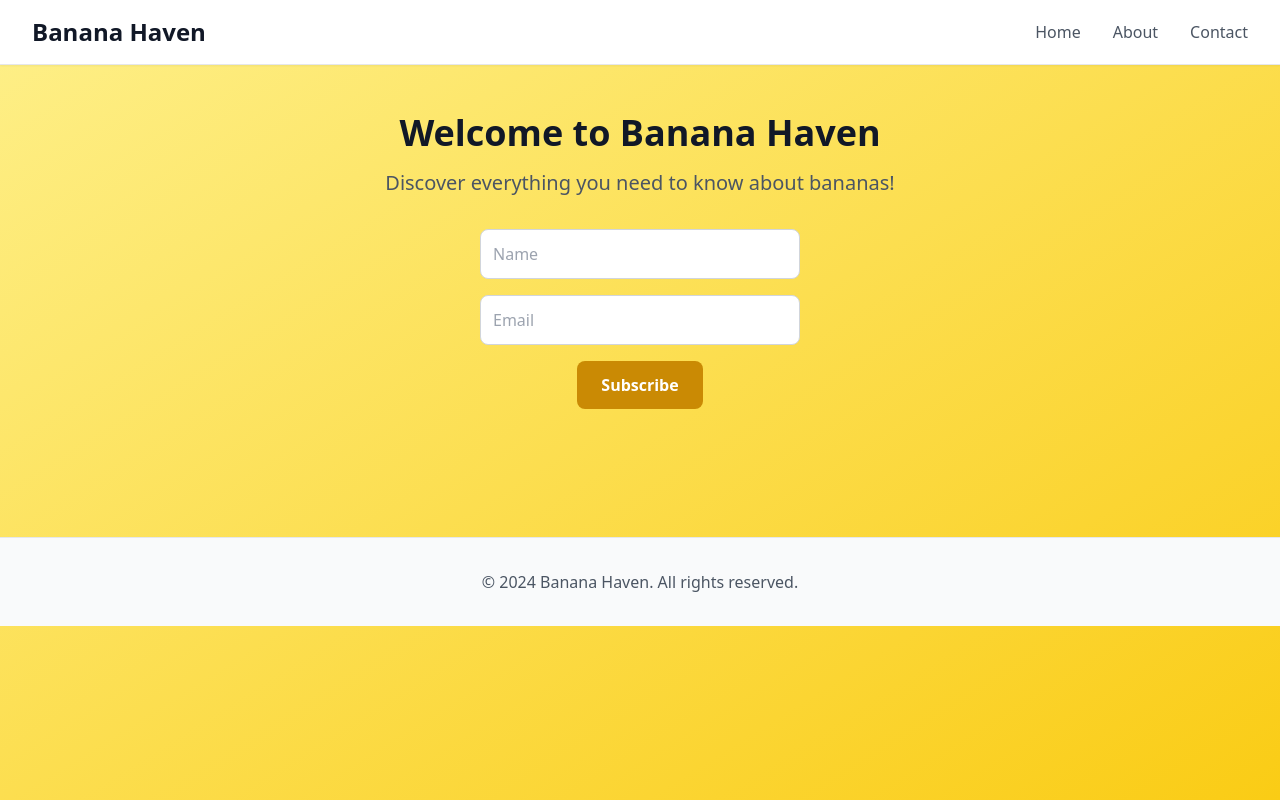
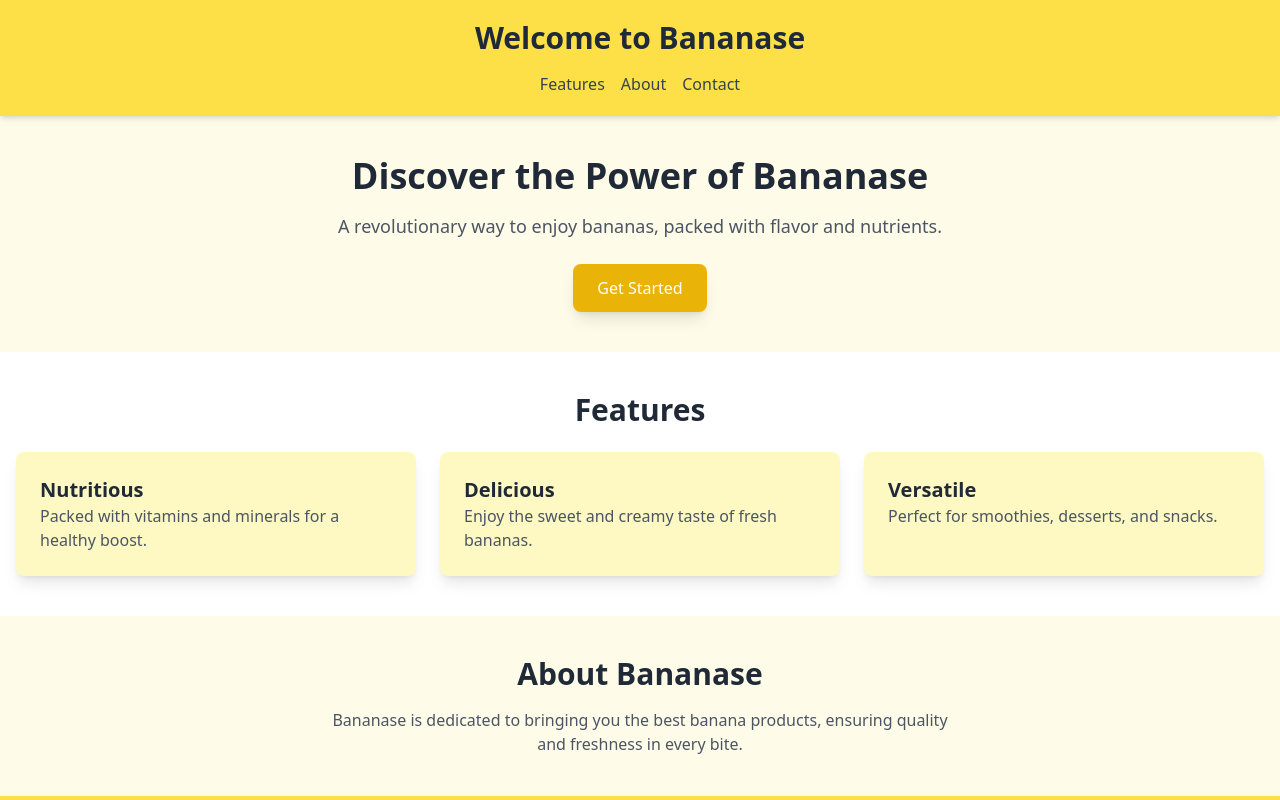
Before and after one commit to francoislassl/banana-haven, a React (Create React App) app: page / in a window 1280 px wide. Shown: the top 800 px of the page. Built offline with nearby package versions, Linux system fonts and the light colour scheme.

Commit message:
Add/update file src/App.tsx from StackBlitz for user 60a9bb0f-9dc7-4d3b-bdda-0fc9507b9ef8

```diff
--- a/src/App.tsx
+++ b/src/App.tsx
@@ -1,68 +1,68 @@
-import React, { useState } from 'react';
+import React from 'react';
 
-// Main landing page component with modern design and responsive layout
-export default function App() {
-  // State to manage form data
-  const [formData, setFormData] = useState({ name: '', email: '' });
-  const [submitted, setSubmitted] = useState(false); // State to manage submission status
+// Main LandingPage component
+const LandingPage = () => {
+  return (
+    <div className="bg-yellow-50 min-h-screen flex flex-col justify-between">
+      {/* Header Section */}
+      <header className="bg-yellow-300 p-5 shadow-md">
+        <h1 className="text-3xl font-bold text-center text-gray-800">Welcome to Bananase</h1>
+        <nav className="flex justify-center space-x-4 mt-4">
+          <a href="#features" className="text-gray-700 hover:text-gray-900">Features</a>
+          <a href="#about" className="text-gray-700 hover:text-gray-900">About</a>
+          <a href="#contact" className="text-gray-700 hover:text-gray-900">Contact</a>
+        </nav>
+      </header>
 
-  // Function to handle form submission
-  const handleSubmit = (e) => {
-    e.preventDefault(); // Prevent default form submission
-    setSubmitted(true); // Update submitted state to true
-    // Here, you would typically handle the form data (e.g., send it to an API)
-  };
+      {/* Hero Section */}
+      <main className="flex-grow flex flex-col items-center justify-center text-center p-10">
+        <h2 className="text-4xl font-bold mb-4 text-gray-800">Discover the Power of Bananase</h2>
+        <p className="text-lg text-gray-600 mb-6">A revolutionary way to enjoy bananas, packed with flavor and nutrients.</p>
+        <button className="bg-yellow-500 text-white px-6 py-3 rounded-lg shadow-lg transition duration-300 hover:bg-yellow-600 focus:outline-none focus:ring-2 focus:ring-yellow-400">
+          Get Started
+        </button>
+      </main>
 
-  return (
-    // Main container with gradient background and full viewport height
-    <div className="min-h-screen bg-gradient-to-br from-yellow-200 to-yellow-400">
-      {/* Header section with navigation and branding */}
-      <header className="bg-white shadow-sm border-b border-gray-200">
-        <div className="container mx-auto px-4 sm:px-6 lg:px-8">
-          <div className="flex justify-between items-center py-4">
-            {/* Logo and brand name */}
-            <div className="flex items-center">
-              <h1 className="text-2xl font-bold text-gray-900">Banana Haven</h1>
-            </div>
-            {/* Navigation menu - hidden on mobile, visible on desktop */}
-            <nav className="hidden md:flex space-x-8">
-              <a href="#" className="text-gray-600 hover:text-gray-900 transition-colors">Home</a>
-              <a href="#" className="text-gray-600 hover:text-gray-900 transition-colors">About</a>
-              <a href="#" className="text-gray-600 hover:text-gray-900 transition-colors">Contact</a>
-            </nav>
+      {/* Features Section */}
+      <section id="features" className="bg-white py-10">
+        <h2 className="text-3xl font-bold text-center text-gray-800">Features</h2>
+        <div className="grid grid-cols-1 md:grid-cols-3 gap-6 mt-6 px-4">
+          <div className="bg-yellow-100 p-6 rounded-lg shadow-lg">
+            <h3 className="text-xl font-semibold text-gray-800">Nutritious</h3>
+            <p className="text-gray-600">Packed with vitamins and minerals for a healthy boost.</p>
+          </div>
+          <div className="bg-yellow-100 p-6 rounded-lg shadow-lg">
+            <h3 className="text-xl font-semibold text-gray-800">Delicious</h3>
+            <p className="text-gray-600">Enjoy the sweet and creamy taste of fresh bananas.</p>
+          </div>
+          <div className="bg-yellow-100 p-6 rounded-lg shadow-lg">
+            <h3 className="text-xl font-semibold text-gray-800">Versatile</h3>
+            <p className="text-gray-600">Perfect for smoothies, desserts, and snacks.</p>
           </div>
         </div>
-      </header>
+      </section>
 
-      {/* Main content area with centered layout */}
-      <main className="container mx-auto px-4 sm:px-6 lg:px-8 py-12">
-        <div className="text-center">
-          {/* Hero section with large heading and description */}
-          <h2 className="text-4xl font-bold text-gray-900 mb-4">Welcome to Banana Haven</h2>
-          <p className="text-xl text-gray-600 mb-8">Discover everything you need to know about bananas!</p>
+      {/* About Section */}
+      <section id="about" className="py-10 bg-yellow-50">
+        <h2 className="text-3xl font-bold text-center text-gray-800">About Bananase</h2>
+        <p className="max-w-2xl mx-auto text-gray-600 text-center mt-4 px-4">
+          Bananase is dedicated to bringing you the best banana products, ensuring quality and freshness in every bite.
+        </p>
+      </section>
 
-          {/* Updated form section for user input with vertical layout and narrower input fields */}
-          <form className="mb-8" onSubmit={handleSubmit}> {/* Attach handleSubmit to form */}
-            <div className="flex flex-col space-y-4 items-center">
-              {/* Input for name with proper styling and reduced width */}
-              <input type="text" placeholder="Name" className="border border-gray-300 rounded-lg p-3 focus:outline-none focus:ring-2 focus:ring-yellow-500 w-80" aria-label="Name" required value={formData.name} onChange={(e) => setFormData({ ...formData, name: e.target.value })} />
-              {/* Input for email with proper styling and reduced width */}
-              <input type="email" placeholder="Email" className="border border-gray-300 rounded-lg p-3 focus:outline-none focus:ring-2 focus:ring-yellow-500 w-80" aria-label="Email" required value={formData.email} onChange={(e) => setFormData({ ...formData, email: e.target.value })} />
-              {/* Submit button for form submission */}
-              <button type="submit" className="bg-yellow-600 hover:bg-yellow-700 text-white font-semibold py-3 px-6 rounded-lg transition-colors">Subscribe</button>
-            </div>
-          </form>
-          {/* Display a checkmark message upon successful submission */}
-          {submitted && <p className="mt-4 text-green-600 font-semibold">✔️ Thank you for subscribing!</p>}
-        </div>
-      </main>
-
-      {/* Footer with copyright information */}
-      <footer className="bg-gray-50 border-t border-gray-200 mt-12">
-        <div className="container mx-auto px-4 sm:px-6 lg:px-8 py-8">
-          <p className="text-center text-gray-600">© 2024 Banana Haven. All rights reserved.</p>
-        </div>
+      {/* Contact Section */}
+      <footer id="contact" className="bg-yellow-300 p-10 text-center">
+        <h2 className="text-3xl font-bold text-gray-800">Get in Touch</h2>
+        <p className="text-gray-600 mt-4">Have questions? We're here to help!</p>
+        <form className="mt-6">
+          <input type="email" placeholder="Your Email" className="p-2 rounded border border-gray-400 focus:outline-none focus:ring-2 focus:ring-yellow-400" />
+          <button className="bg-yellow-500 text-white px-4 py-2 rounded-lg shadow-lg ml-2 transition duration-300 hover:bg-yellow-600">
+            Subscribe
+          </button>
+        </form>
       </footer>
     </div>
   );
-}
+};
+
+export default LandingPage;
```
